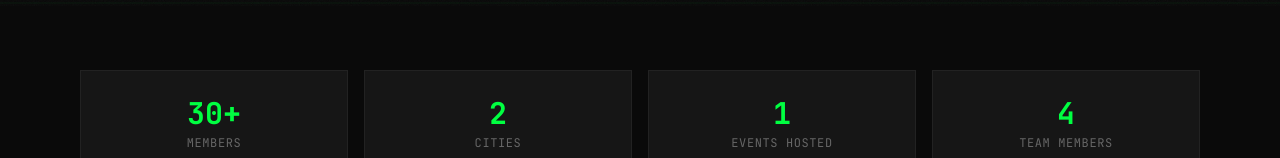
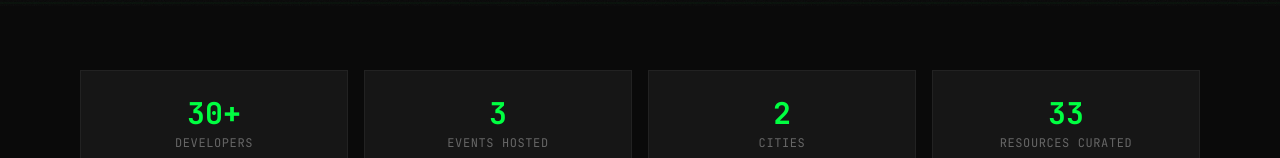
Before and after one commit to Spidey-Acer/Claude-Community-Kenya, a Next.js app: page / in a window 1280 px wide. Shown: the part 794-952 px from the top of the page. Built offline with nearby package versions, Linux system fonts and the light colour scheme.

Commit message:
feat(stats): update community metrics (30+ developers, 3 events, 33 resources)

```diff
--- a/src/app/join/page.tsx
+++ b/src/app/join/page.tsx
@@ -40,14 +40,14 @@ export default function JoinPage() {
                 <div className="mb-4 flex flex-wrap items-center justify-center gap-4 font-mono text-lg text-text-primary sm:gap-6 sm:text-xl">
                   <span>
                     <CountUp target={30} suffix="+" className="font-bold text-green-primary" />{" "}
-                    members
+                    developers
                   </span>
                   <span className="text-text-dim" aria-hidden="true">
                     •
                   </span>
                   <span>
-                    <CountUp target={1} className="font-bold text-amber" />{" "}
-                    event hosted
+                    <CountUp target={2} className="font-bold text-amber" />{" "}
+                    meetups held
                   </span>
                   <span className="text-text-dim" aria-hidden="true">
                     •
@@ -60,8 +60,8 @@ export default function JoinPage() {
                     •
                   </span>
                   <span>
-                    <CountUp target={1} className="font-bold text-text-primary" />{" "}
-                    mission
+                    <CountUp target={33} className="font-bold text-text-primary" />{" "}
+                    resources
                   </span>
                 </div>
                 <p className="font-mono text-sm text-text-secondary">
--- a/src/components/sections/HeroTerminal.tsx
+++ b/src/components/sections/HeroTerminal.tsx
@@ -16,8 +16,10 @@ const heroLines = [
   "$ status --check",
   "> \u{1F7E2} ACTIVE",
   "> Cities: Nairobi, Mombasa",
-  "> Members: 30+",
-  "> Next event: Feb 20, 2026",
+  "> Developers: 30+",
+  "> Events: 3 held (Nairobi x2, Mombasa x1)",
+  "> Resources: 33 curated",
+  "> Next event: Hackathon · April 4, 2026",
   "",
   "$ join --now",
 ];
--- a/src/components/sections/StatsBar.tsx
+++ b/src/components/sections/StatsBar.tsx
@@ -11,10 +11,10 @@ interface Stat {
 }
 
 const stats: Stat[] = [
-  { target: 30, suffix: "+", label: "Members" },
+  { target: 30, suffix: "+", label: "Developers" },
+  { target: 3, suffix: "", label: "Events Hosted" },
   { target: 2, suffix: "", label: "Cities" },
-  { target: 1, suffix: "", label: "Events Hosted" },
-  { target: 4, suffix: "", label: "Team Members" },
+  { target: 33, suffix: "", label: "Resources Curated" },
 ];
 
 export function StatsBar() {
@@ -30,13 +30,17 @@ export function StatsBar() {
           padding="sm"
           className="text-center"
         >
-          <div className="py-2">
+          <div
+            className="py-2"
+            aria-label={`${stat.target}${stat.suffix} ${stat.label}`}
+          >
             <CountUp
               target={stat.target}
               suffix={stat.suffix}
               className="block font-mono text-3xl font-bold text-green-primary"
+              aria-hidden="true"
             />
-            <span className="mt-1 block font-mono text-xs uppercase tracking-wider text-text-dim">
+            <span className="mt-1 block font-mono text-xs uppercase tracking-wider text-text-dim" aria-hidden="true">
               {stat.label}
             </span>
           </div>
```
